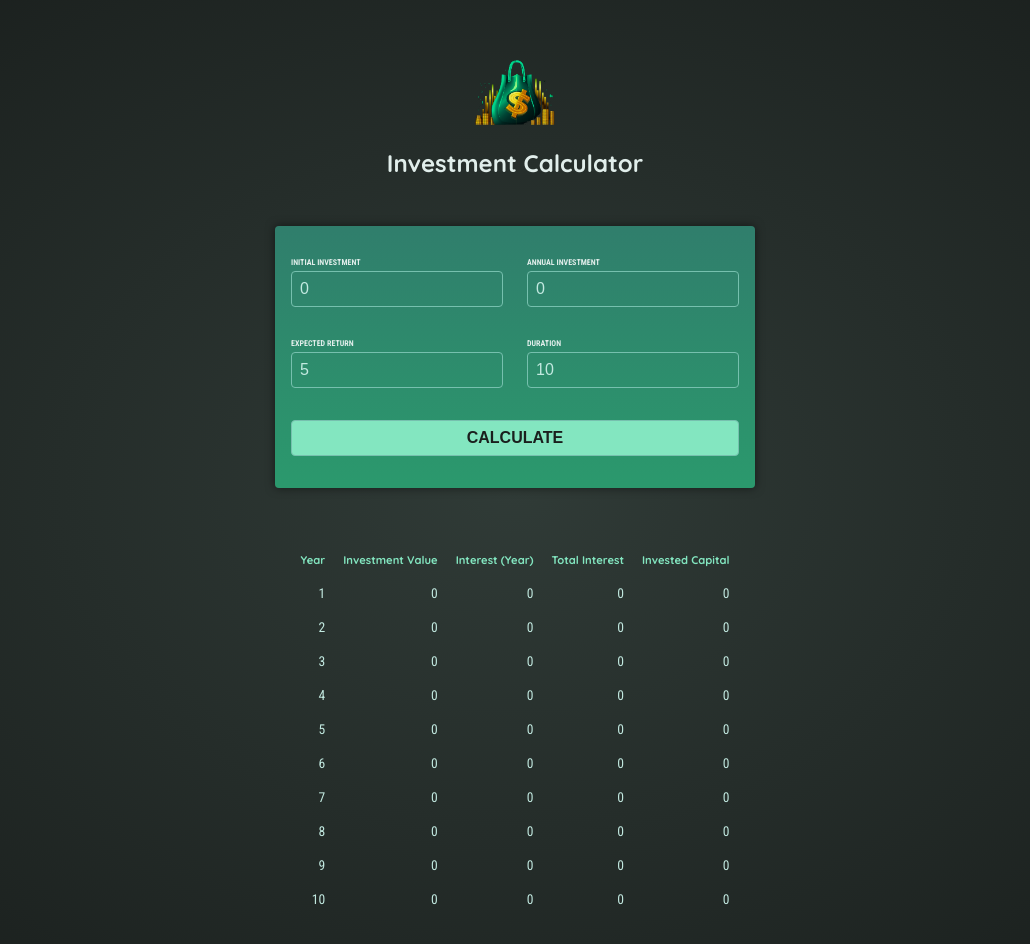
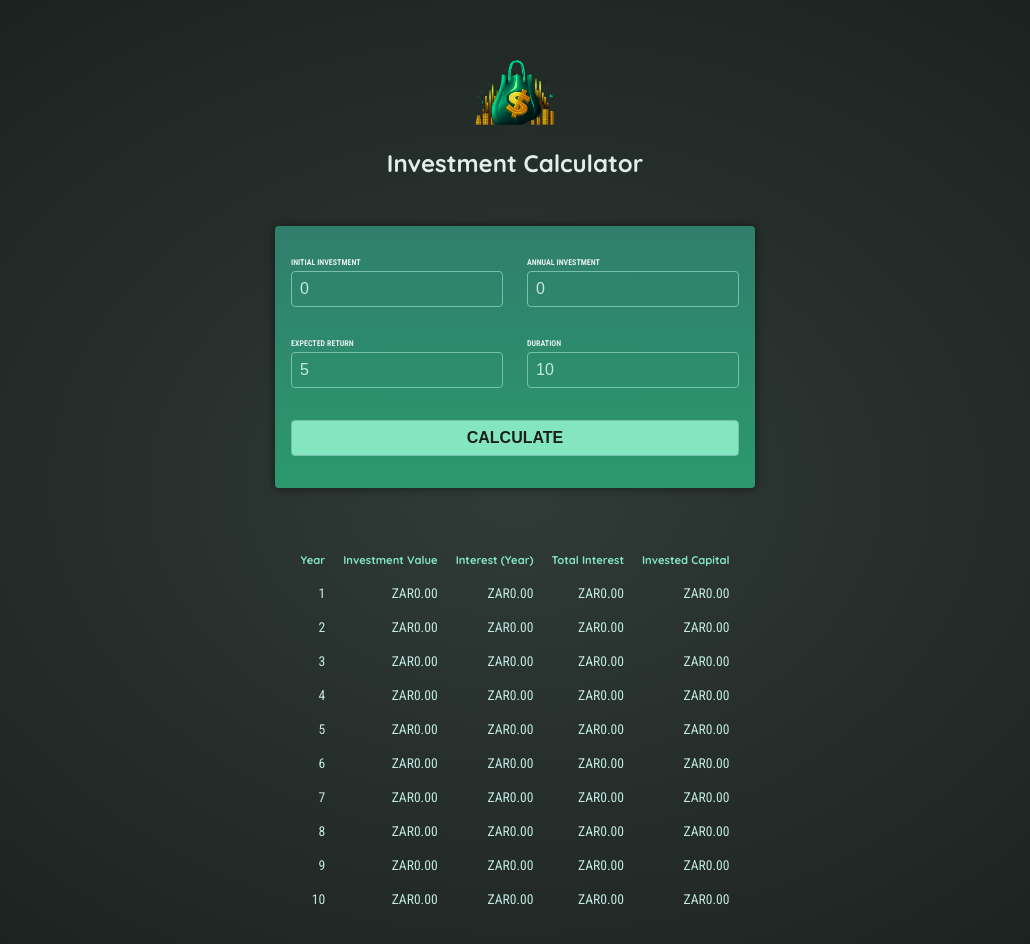
Before and after one commit to ZeusYunus/investment-calculator, an Angular app: page / in a window 1280 px wide. Both pictures are taken after a click on the button "CALCULATE". Shown: the top 944 px of the page, without its empty margins (125-1155 px from the left). Built offline with nearby package versions, Linux system fonts and the light colour scheme.

Commit message:
Changed the currency

```diff
--- a/src/app/investment-results/investment-results.component.html
+++ b/src/app/investment-results/investment-results.component.html
@@ -15,10 +15,10 @@
         @for (result of results; track result.year) {
             <tr>
                 <td>{{ result.year }}</td>
-                <td>{{ result.valueEndOfYear }}</td>
-                <td>{{ result.interest }}</td>
-                <td>{{ result.totalInterest }}</td>
-                <td>{{ result.totalAmountInvested }}</td>
+                <td>{{ result.valueEndOfYear | currency:"ZAR" }}</td>
+                <td>{{ result.interest | currency:"ZAR" }}</td>
+                <td>{{ result.totalInterest | currency:"ZAR" }}</td>
+                <td>{{ result.totalAmountInvested | currency:"ZAR" }}</td>
             </tr>
         }
     </tbody>
--- a/src/app/investment-results/investment-results.component.ts
+++ b/src/app/investment-results/investment-results.component.ts
@@ -1,9 +1,10 @@
+import { CurrencyPipe } from '@angular/common';
 import { Component, Input, input } from '@angular/core';
 
 @Component({
   selector: 'app-investment-results',
   standalone: true,
-  imports: [],
+  imports: [CurrencyPipe],
   templateUrl: './investment-results.component.html',
   styleUrl: './investment-results.component.css'
 })
```
